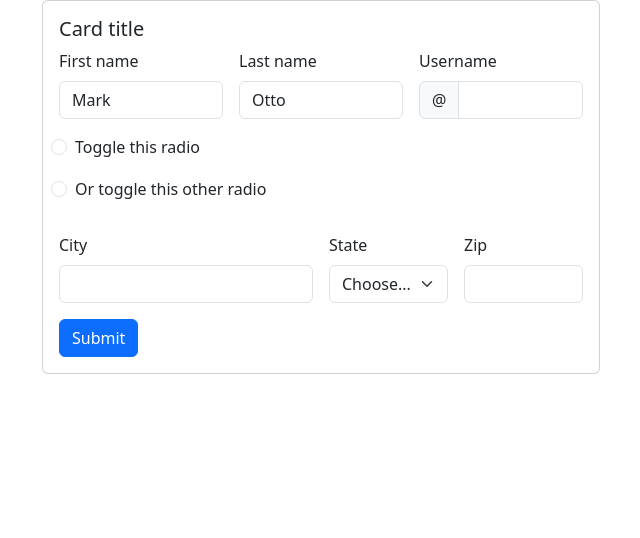
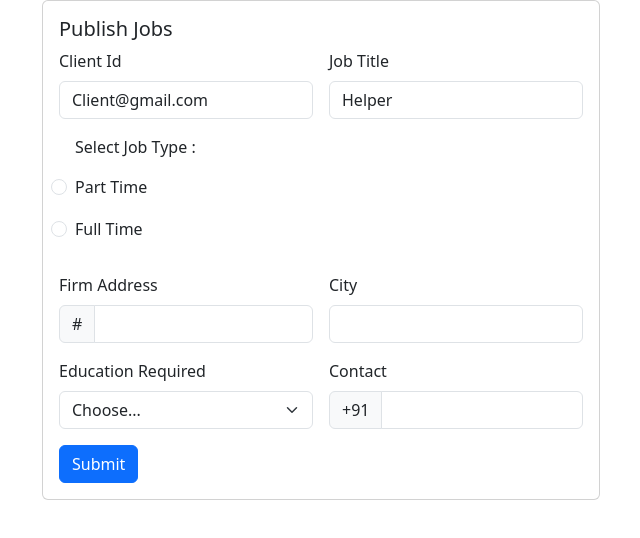
Before and after one commit to Osg30/Om, a website: page public/publish-job.html in a window 1280 px wide. Shown: the whole page, without its empty margins (319-959 px from the left). Drawn offline with nearby package versions, Linux system fonts and the light colour scheme.

Commit message:
publish
publish

```diff
--- a/public/publish-job.html
+++ b/public/publish-job.html
@@ -3,7 +3,7 @@
 <head>
     <meta charset="utf-8">
     <meta name="viewport" content="width=device-width, initial-scale=1">
-    <title>Bootstrap demo</title>
+    <title>Next Hope</title>
     <link href="https://cdn.jsdelivr.net/npm/bootstrap@5.3.3/dist/css/bootstrap.min.css" rel="stylesheet" integrity="sha384-QWTKZyjpPEjISv5WaRU9OFeRpok6YctnYmDr5pNlyT2bRjXh0JMhjY6hW+ALEwIH" crossorigin="anonymous">
 
     <link rel="icon" type="image/x-icon" href="back/pandler-2.jpg">
@@ -191,7 +191,7 @@
     <div class="container-sm">
     <div class="card w-50 offset-md-3">
       <div class="card-body ">
-        <h5 class="card-title">Card title</h5>
+        <h5 class="card-title">Publish Jobs</h5>
         <!-- <p class="card-text">With supporting text below as a natural lead-in to additional content.</p> -->
         <!-- <a href="#" class="btn btn-primary">Button</a> -->
 
@@ -199,24 +199,37 @@
 
     <form class="row g-3 needs-validation" novalidate>
 
-  <div class="col-md-4 position-relative">
-    <label for="validationTooltip01" class="form-label">First name</label>
-    <input type="text" class="form-control" id="validationTooltip01" value="Mark" required>
+  <div class="col-md-6 position-relative">
+    <label for="validationTooltip01" class="form-label">Client Id</label>
+    <input type="text" class="form-control" id="validationTooltip01" value="Client@gmail.com" required>
     <div class="valid-tooltip">
       Looks good!
     </div>
   </div>
-  <div class="col-md-4 position-relative">
-    <label for="validationTooltip02" class="form-label">Last name</label>
-    <input type="text" class="form-control" id="validationTooltip02" value="Otto" required>
+  <div class="col-md-6 position-relative">
+    <label for="validationTooltip02" class="form-label">Job Title</label>
+    <input type="text" class="form-control" id="validationTooltip02" value="Helper" required>
     <div class="valid-tooltip">
       Looks good!
     </div>
   </div>
-  <div class="col-md-4 position-relative">
-    <label for="validationTooltipUsername" class="form-label">Username</label>
+
+
+  <div class="form-check">
+    <p>Select Job Type : </p>
+    <input type="radio" class="form-check-input" id="validationFormCheck2" name="radio-stacked" required>
+    <label class="form-check-label" for="validationFormCheck2">Part Time</label>
+  </div>
+  <div class="form-check mb-3">
+    <input type="radio" class="form-check-input" id="validationFormCheck3" name="radio-stacked" required>
+    <label class="form-check-label" for="validationFormCheck3">Full Time</label>
+    <div class="invalid-feedback">More example invalid feedback text</div>
+  </div>
+
+  <div class="col-md-6 position-relative">
+    <label for="validationTooltipUsername" class="form-label">Firm Address</label>
     <div class="input-group has-validation">
-      <span class="input-group-text" id="validationTooltipUsernamePrepend">@</span>
+      <span class="input-group-text" id="validationTooltipUsernamePrepend">#</span>
       <input type="text" class="form-control" id="validationTooltipUsername" aria-describedby="validationTooltipUsernamePrepend" required>
       <div class="invalid-tooltip">
         Please choose a unique and valid username.
@@ -224,15 +237,6 @@
     </div>
   </div>
 
-  <div class="form-check">
-    <input type="radio" class="form-check-input" id="validationFormCheck2" name="radio-stacked" required>
-    <label class="form-check-label" for="validationFormCheck2">Toggle this radio</label>
-  </div>
-  <div class="form-check mb-3">
-    <input type="radio" class="form-check-input" id="validationFormCheck3" name="radio-stacked" required>
-    <label class="form-check-label" for="validationFormCheck3">Or toggle this other radio</label>
-    <div class="invalid-feedback">More example invalid feedback text</div>
-  </div>
 
   <div class="col-md-6 position-relative">
     <label for="validationTooltip03" class="form-label">City</label>
@@ -241,8 +245,8 @@
       Please provide a valid city.
     </div>
   </div>
-  <div class="col-md-3 position-relative">
-    <label for="validationTooltip04" class="form-label">State</label>
+  <div class="col-md-6 position-relative">
+    <label for="validationTooltip04" class="form-label">Education Required</label>
     <select class="form-select" id="txtquali" name="txtValue" class="form-select" required>
       <option selected disabled value="">Choose...</option>
       <option>Yes</option>
@@ -252,13 +256,31 @@
       Please select a valid state.
     </div>
   </div>
-  <div class="col-md-3 position-relative">
-    <label for="validationTooltip05" class="form-label">Zip</label>
+  <!-- <div class="col-md-6 position-relative">
+    <label for="validationTooltip05" class="form-label">Contact</label>
     <input type="text" class="form-control" id="validationTooltip05" required>
     <div class="invalid-tooltip">
       Please provide a valid zip.
     </div>
+  </div> -->
+
+
+  <div class="col-md-6 position-relative">
+    <label for="validationTooltipUsername" class="form-label">Contact</label>
+    <div class="input-group has-validation">
+      <span class="input-group-text" id="validationTooltipUsernamePrepend">+91</span>
+      <input type="text" class="form-control" id="validationTooltipUsername" aria-describedby="validationTooltipUsernamePrepend" required>
+      <div class="invalid-tooltip">
+        Please choose a unique and valid username.
+      </div>
+    </div>
   </div>
+
+
+
+
+
+
   <div class="col-12">
     <input class="btn btn-primary" type="button" value="Submit" id="Sumit">
     <!-- <button class="btn btn-primary" type="submit">Submit form</button> -->
@@ -271,6 +293,13 @@
 
 
 
+
+
+
+
+
+
+
     <script src="https://cdn.jsdelivr.net/npm/bootstrap@5.3.3/dist/js/bootstrap.bundle.min.js" integrity="sha384-YvpcrYf0tY3lHB60NNkmXc5s9fDVZLESaAA55NDzOxhy9GkcIdslK1eN7N6jIeHz" crossorigin="anonymous"></script>
 </body>
 </html>
```
Also changed, not shown: public/index.html (+1 -1 lines).
